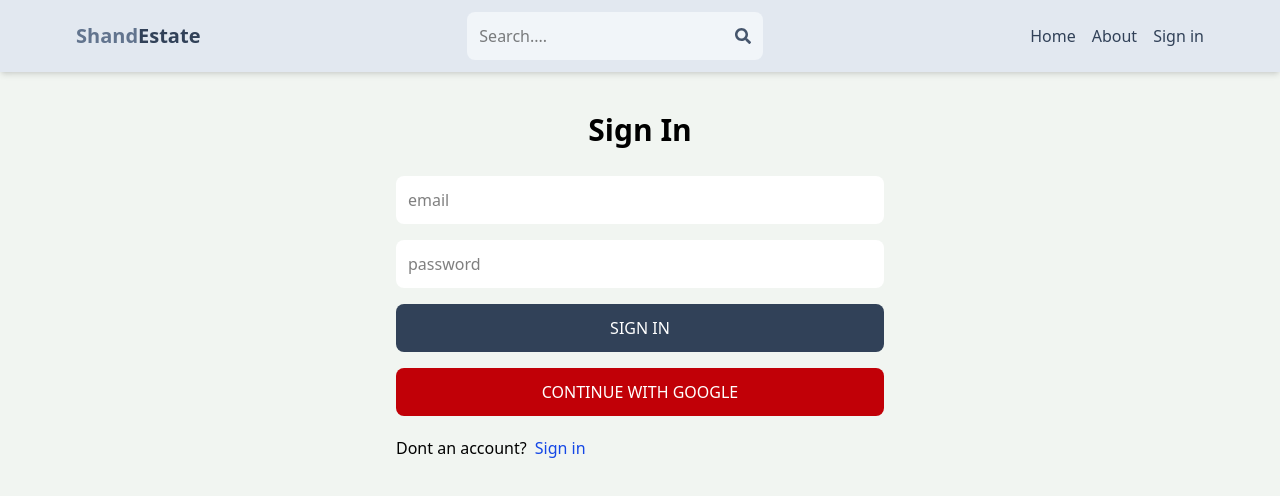
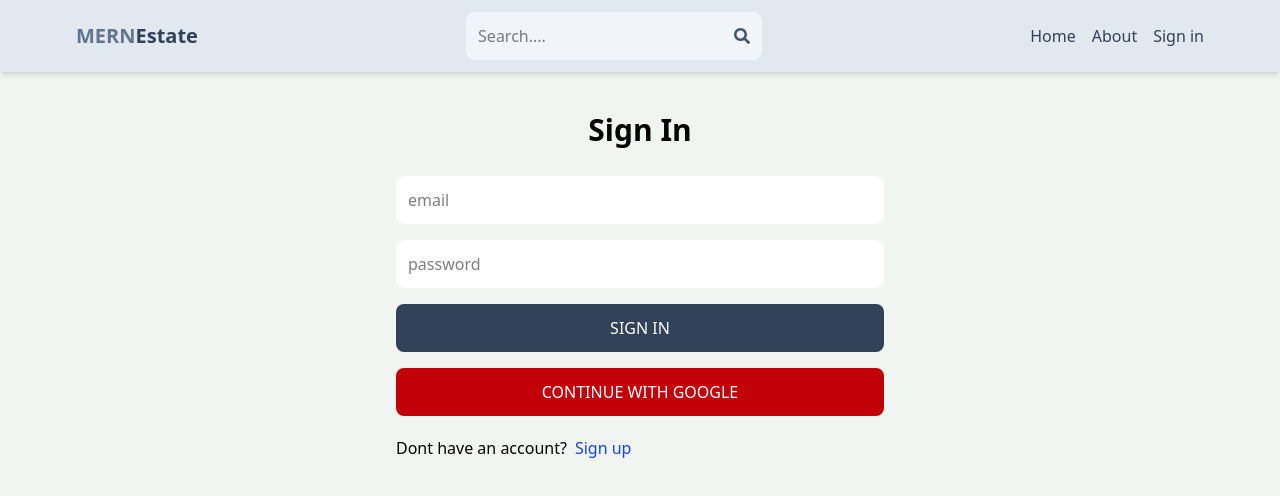
Before and after one commit to ghaziahuma-creator/mern-estate, a React (Vite) app in the folder client/: page /sign-in in a window 1280 px wide. Shown: the top 496 px of the page. Built offline with nearby package versions, Linux system fonts and the light colour scheme; no server answers.

Commit message:
Update the header and make the profile page private

```diff
--- a/client/src/App.jsx
+++ b/client/src/App.jsx
@@ -6,6 +6,8 @@
 import About from './pages/About';
 import Profile from './pages/Profile';
 import Header from './components/Header';
+import PrivateRoute from './components/PrivateRoute.jsx';
+
 
 
 
@@ -18,7 +20,11 @@
       <Route path="/sign-in" element={<SignIn />}/>
       <Route path="/sign-up" element={<SignUp />}/>
       <Route path="/about" element={<About />}/>
+
+      <Route  element={<PrivateRoute />}>
       <Route path="/profile" element={<Profile />}/>
+      </Route>
+
     </Routes>
     </BrowserRouter>
   )
--- a/client/src/components/Header.jsx
+++ b/client/src/components/Header.jsx
@@ -1,15 +1,17 @@
 import React from 'react'
 import {FaSearch} from 'react-icons/fa';
+import { useSelector } from 'react-redux';
 import {Link} from 'react-router-dom';
 
 export default function Header() {
+    const {currentUser}= useSelector(state => state.user)
   return (
     <header className='bg-slate-200 shadow-md'>
         <div className='flex justify-between items-center max-w-6xl mx-auto p-3'>
             <Link to='/'>
         <h1 className="font-bold text-sm sm:text-xl flex flex-wrap">
             <span className="text-slate-500">
-                Shand
+                MERN
             </span>
             <span className="text-slate-700">
                 Estate
@@ -27,8 +29,12 @@
             <Link to='/About'>
             <li className='hidden sm:inline text-slate-700 hover:underline'>About</li>
              </Link>
-            <Link to='/SignIn'>
-            <li className='text-slate-700 hover:underline'>Sign in</li>
+            <Link to='/profile'>
+            {currentUser ? (
+              <img className='rounded-full h-7 w-7 object-cover' src={currentUser.avatar} alt='profile' />
+            ):(
+            <li className='text-slate-700 hover:underline'> Sign in </li>
+            )}
             </Link>
         </ul>
         </div>
--- /dev/null
+++ b/client/src/components/PrivateRoute.jsx
@@ -0,0 +1,7 @@
+import { useSelector } from "react-redux"
+import { Outlet, Navigate } from "react-router-dom"
+
+export default function PrivateRoute() {
+ const {currentUser}= useSelector((state) => state.user)
+    return currentUser ? <Outlet/>:<Navigate to='/sign-in'/>
+}
--- a/client/src/pages/SignIn.jsx
+++ b/client/src/pages/SignIn.jsx
@@ -52,9 +52,9 @@
           <OAuth/>
       </form>
       <div className='flex gap-2 mt-5'>
-        <p>Dont an account?</p>
+        <p>Dont have an account?</p>
         <Link to={"/sign-up"}>
-       <span className='text-blue-700'>Sign in</span>
+       <span className='text-blue-700'>Sign up</span>
         </Link>
       </div>
       {error && <p className='text-red-500 mt-5'>{error}</p>}
--- a/client/src/redux/user/userSlice.js
+++ b/client/src/redux/user/userSlice.js
@@ -1,7 +1,7 @@
 import { createSlice } from "@reduxjs/toolkit";
 
 const initialState ={
-    currentuser: null,
+    currentUser: null,
     error: null,
     loading: false,
 };
@@ -14,7 +14,7 @@
             state.loading= true;
         },
         signInSuccess: (state, action) =>{
-            state.currentuser = action.payload;
+            state.currentUser = action.payload;
             state.loading= false;
             state.error= null;
         },
@@ -25,4 +25,5 @@
     }
 });
 export const { signInStart, signInSuccess, signInFailure }= userSlice.actions;
+
 export default userSlice.reducer;
```
Also changed, not shown: 2 other files (tests, documents, lock files or other folders).
